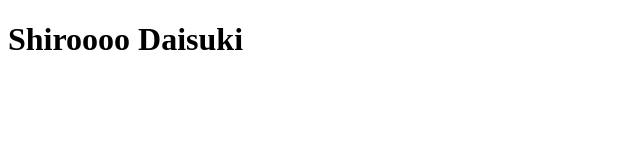
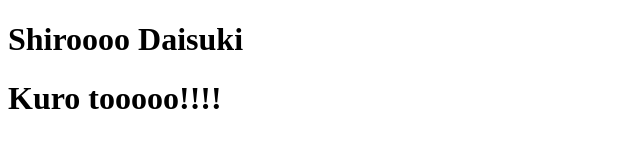
Before and after one commit to MuKhAlt/MuKhAlt.github.io, a plain HTML site: page index.html in a window 1280 px wide. Shown: the whole page, without its empty margins (0-640 px from the left). Drawn offline with Linux system fonts and the light colour scheme.

Commit message:
added kuro

```diff
--- a/index.html
+++ b/index.html
@@ -5,5 +5,6 @@
     </head>
     <body>
         <h1>Shiroooo Daisuki</h1>
+        <h1>Kuro tooooo!!!!</h1>
     </body>
 </html>
```
